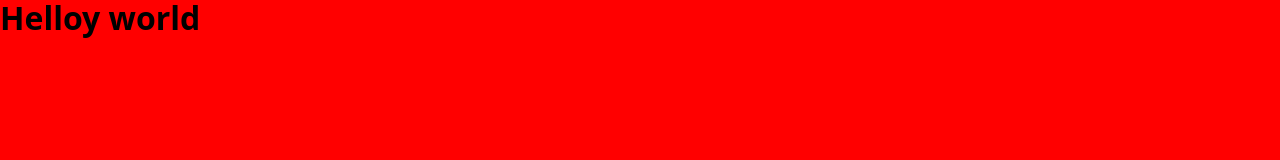
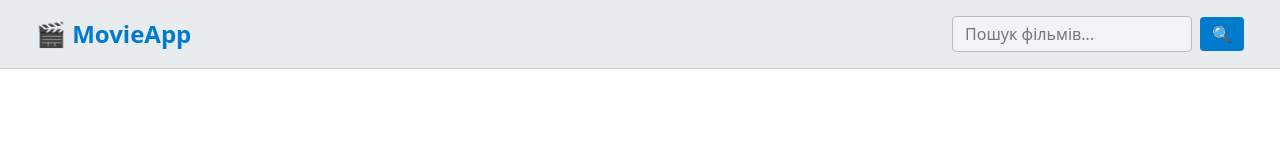
Before and after one commit to NikolayMiroshnichenko/mcs-8-mchd-2-advanced-js-blended, a plain HTML site: page index.html in a window 1280 px wide. Drawn offline with Linux system fonts and the light colour scheme; no server answers.

Commit message:
Deploying to gh-pages-lesson-2 from @ NikolayMiroshnichenko/mcs-8-mchd-2-advanced-js-blended@09d4ee39837c524366a4cb1881f7d937eb7f12fd 🚀

```diff
--- a/assets/index-BlLLFin0.css
+++ /dev/null
@@ -1 +0,0 @@
-/*! modern-normalize v3.0.1 | MIT License | https://github.com/sindresorhus/modern-normalize */*,:before,:after{box-sizing:border-box}html{font-family:system-ui,Segoe UI,Roboto,Helvetica,Arial,sans-serif,"Apple Color Emoji","Segoe UI Emoji";line-height:1.15;-webkit-text-size-adjust:100%;-moz-tab-size:4;tab-size:4}body{margin:0}b,strong{font-weight:bolder}code,kbd,samp,pre{font-family:ui-monospace,SFMono-Regular,Consolas,Liberation Mono,Menlo,monospace;font-size:1em}small{font-size:80%}sub,sup{font-size:75%;line-height:0;position:relative;vertical-align:baseline}sub{bottom:-.25em}sup{top:-.5em}table{border-color:currentcolor}button,input,optgroup,select,textarea{font-family:inherit;font-size:100%;line-height:1.15;margin:0}button,[type=button],[type=reset],[type=submit]{-webkit-appearance:button}legend{padding:0}progress{vertical-align:baseline}::-webkit-inner-spin-button,::-webkit-outer-spin-button{height:auto}[type=search]{-webkit-appearance:textfield;outline-offset:-2px}::-webkit-search-decoration{-webkit-appearance:none}::-webkit-file-upload-button{-webkit-appearance:button;font:inherit}summary{display:list-item}h1,h2,h3,h4,h5,h6,p{margin:0}ul{margin:0;padding:0}button{font-family:inherit;cursor:pointer}body{background-color:red}
--- a/index.html
+++ b/index.html
@@ -1,18 +1,31 @@
 <!DOCTYPE html>
 <html lang="en">
+
 <head>
   <meta charset="UTF-8" />
   <link rel="icon" type="image/svg+xml" href="/mcs-8-mchd-2-advanced-js-blended/favicon.svg" />
   <meta name="viewport" content="width=device-width, initial-scale=1.0" />
-    <title>07.06.2025</title>
+  <title>07.06.2025 MovieApp</title>
   <script type="module" crossorigin src="/mcs-8-mchd-2-advanced-js-blended/index.js"></script>
-    <link rel="stylesheet" crossorigin href="/mcs-8-mchd-2-advanced-js-blended/assets/index-BlLLFin0.css">
+  <link rel="stylesheet" crossorigin href="/mcs-8-mchd-2-advanced-js-blended/assets/index-BQe2O9eW.css">
 </head>
+
 <body>
+  <!-- HEADER -->
+  <header class="main-header">
+    <div class="container header-content">
+      <a href="#" class="logo">🎬 MovieApp</a>
+      <form id="searchForm" class="search-form">
+        <input type="text" id="searchInput" placeholder="Пошук фільмів..." aria-label="Пошук фільмів" />
+        <button type="submit">🔍</button>
+      </form>
+    </div>
+  </header>
   <main>
-      <h1>Helloy world</h1>
+
 
   </main>
 
 </body>
+
 </html>
--- a/index.js
+++ b/index.js
@@ -1,2 +1,2 @@
-(function(){const t=document.createElement("link").relList;if(t&&t.supports&&t.supports("modulepreload"))return;for(const e of document.querySelectorAll('link[rel="modulepreload"]'))i(e);new MutationObserver(e=>{for(const r of e)if(r.type==="childList")for(const o of r.addedNodes)o.tagName==="LINK"&&o.rel==="modulepreload"&&i(o)}).observe(document,{childList:!0,subtree:!0});function s(e){const r={};return e.integrity&&(r.integrity=e.integrity),e.referrerPolicy&&(r.referrerPolicy=e.referrerPolicy),e.crossOrigin==="use-credentials"?r.credentials="include":e.crossOrigin==="anonymous"?r.credentials="omit":r.credentials="same-origin",r}function i(e){if(e.ep)return;e.ep=!0;const r=s(e);fetch(e.href,r)}})();
+(function(){const o=document.createElement("link").relList;if(o&&o.supports&&o.supports("modulepreload"))return;for(const e of document.querySelectorAll('link[rel="modulepreload"]'))n(e);new MutationObserver(e=>{for(const t of e)if(t.type==="childList")for(const i of t.addedNodes)i.tagName==="LINK"&&i.rel==="modulepreload"&&n(i)}).observe(document,{childList:!0,subtree:!0});function s(e){const t={};return e.integrity&&(t.integrity=e.integrity),e.referrerPolicy&&(t.referrerPolicy=e.referrerPolicy),e.crossOrigin==="use-credentials"?t.credentials="include":e.crossOrigin==="anonymous"?t.credentials="omit":t.credentials="same-origin",t}function n(e){if(e.ep)return;e.ep=!0;const t=s(e);fetch(e.href,t)}})();const c="eyJhbGciOiJIUzI1NiJ9.eyJhdWQiOiJiZDU5NjBkZmE3YmY3ODdkYTU5NzdjMzA4NzkyNjcxOCIsIm5iZiI6MTYwMzQ4NTg3NC4wNDgsInN1YiI6IjVmOTM0MGIyN2ViNWYyMDA1YTAwY2ZhNiIsInNjb3BlcyI6WyJhcGlfcmVhZCJdLCJ2ZXJzaW9uIjoxfQ.-35wsiUmFgUrlSH8Ef-TWv01vcbpp5ysK7oX-BURKOM";function l(){fetch("https://api.themoviedb.org/3/trending/all/week",{method:"GET",headers:{Authorization:`Bearer ${c}`,Accept:"application/json","Content-Type":"application/json;charset=utf-8"}}).then(r=>r.json()).then(r=>console.log("data",r))}l();
 //# sourceMappingURL=index.js.map
```
Also changed, not shown: assets/index-BQe2O9eW.css (added, +1 -0 lines), 1 other file. Lines whose indentation alone changed are shown as unchanged.
